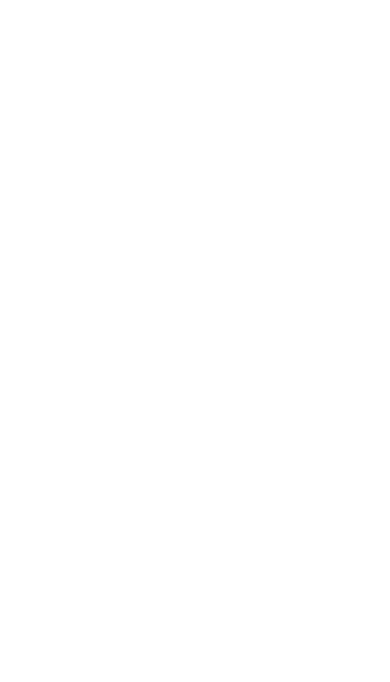
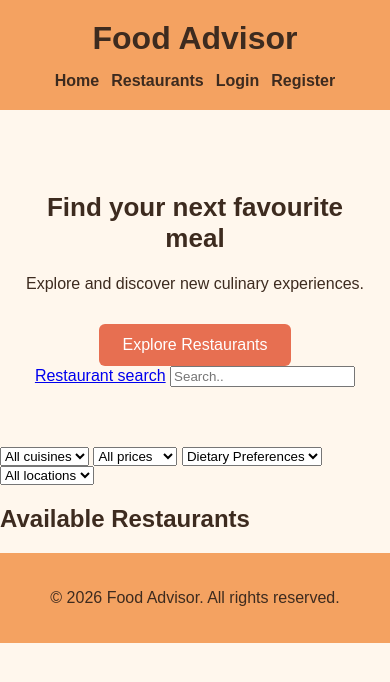
Before and after one commit to kazanowskidawid07/food-advisor, a website: page public/html/restaurants-page.html in a window 390 px wide. Drawn offline with Linux system fonts and the light colour scheme.

Commit message:
response test more to style css home html extra touches and restraunt page start

```diff
--- a/public/css/response.css
+++ b/public/css/response.css
@@ -0,0 +1,29 @@
+@media (max-width: 600px) {
+    header {
+        flex-direction: column;
+        gap: 15px;
+    }
+
+    nav {
+        display: flex;
+        flex-wrap: wrap;
+        justify-content: center;
+        gap: 12px;
+    }
+
+    nav a {
+        margin-left: 0;
+    }
+
+    .hero {
+        padding: 60px 15px;
+    }
+
+    .hero h2 {
+        font-size: 26px;
+    }
+
+    .hero p {
+        font-size: 16px;
+    }
+}
--- a/public/css/style.css
+++ b/public/css/style.css
@@ -96,3 +96,40 @@ nav a:hover {
 #submitReview:hover {
     background-color: #D65A3A;
 }
+
+/* Restaurant search panel */
+.search-container {
+    display: grid;
+    grid-template-columns: repeat(2, 1fr);
+    gap: 15px;
+    max-width: 800px;
+    margin: 30px auto;
+    padding: 25px;
+    background-color: white;
+    border-radius: 12px;
+    box-shadow: 0 3px 10px rgba(0, 0, 0, 0.08);
+}
+
+.restaurant-search {
+    grid-column: 1 / -1;
+    padding: 12px;
+    border: 1px solid #DDD;
+    border-radius: 6px;
+    font-size: 16px;
+}
+
+.search-container select {
+    padding: 12px;
+    border: 1px solid #DDD;
+    border-radius: 6px;
+    background-color: #FFF7ED;
+    color: #3D2B1F;
+    font-size: 15px;
+    cursor: pointer;
+}
+
+.search-container input:focus,
+.search-container select:focus {
+    outline: 2px solid #F4A261;
+    border-color: #F4A261;
+}
--- a/public/html/home.html
+++ b/public/html/home.html
@@ -5,6 +5,7 @@
     <meta name="viewport" content="width=device-width, initial-scale=1.0">
     <title>Food Advisor</title>
     <link rel="stylesheet" href="../css/style.css">
+    <link rel="stylesheet" href="../css/response.css">
 </head>
 <body>
     <header>
--- a/public/html/restaurants-page.html
+++ b/public/html/restaurants-page.html
@@ -0,0 +1,76 @@
+<!DOCTYPE html>
+<html lang="en">
+<head>
+    <meta charset="UTF-8">
+    <meta name="viewport" content="width=device-width, initial-scale=1.0">
+    <title>Food Advisor</title>
+    <link rel="stylesheet" href="../css/style.css">
+    <link rel="stylesheet" href="../css/response.css">
+</head>
+<body>
+    <header>
+    <h1>Food Advisor</h1>
+
+    <nav>
+        <a href="home.html">Home</a>
+        <a href="restaurants-page.html">Restaurants</a>
+        <a href="login.html">Login</a>
+        <a href="register.html">Register</a>
+    </nav>
+</header>
+
+<main>
+    <section class="hero">
+        <h2>Find your next favourite meal</h2>
+        <p>Explore and discover new culinary experiences.</p>
+
+        <a href="restaurants-page.html" class="explore-button">
+            Explore Restaurants
+        </a>
+
+        <div class="topnav">
+  <a class="active" href="#home">Restaurant search</a>
+  <input type="text" placeholder="Search..">
+        </div>
+    </section>
+
+    <select class="cuisine-filter">
+    <option value="">All cuisines</option>
+    <option value="italian">Italian</option>
+    <option value="chinese">Chinese</option>
+    <option value="indian">Indian</option>
+</select>
+
+<select class="price-filter">
+    <option value="">All prices</option>
+    <option value="budget">Budget</option>
+    <option value="moderate">Moderate</option>
+    <option value="expensive">Expensive</option>
+</select>
+
+<select class="dietary-filter">
+    <option value="">Dietary Preferences</option>
+    <option value="vegetarian">Vegetarian</option>
+    <option value="vegan">Vegan</option>
+    <option value="gluten-free">Gluten-Free</option>
+    <option value="halal">Halal</option>
+</select>
+
+<select class="location-filter">
+    <option value="">All locations</option>
+    <option value="edinburgh">Edinburgh</option>
+    <option value="glasgow">Glasgow</option>
+    <option value="stirling">Stirling</option>
+</select>
+
+<section class="restaurant-list">
+    <h2>Available Restaurants</h2>
+</section>
+</main>
+
+<footer>
+    <p>&copy; 2026 Food Advisor. All rights reserved.</p>
+</footer>
+
+</body>
+</html>
```
